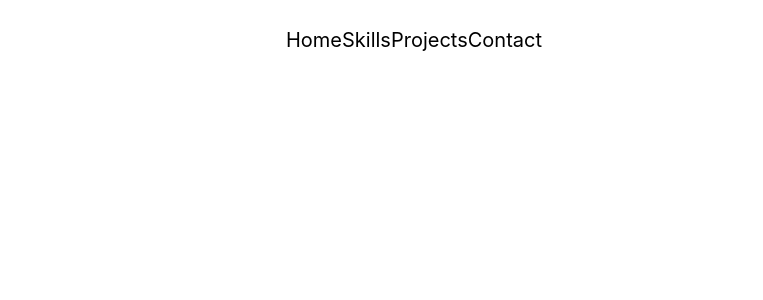
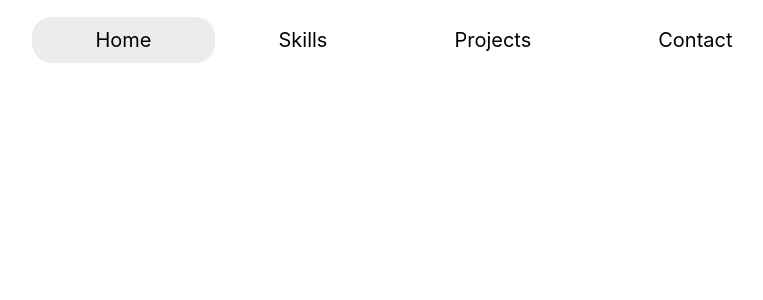
Before and after one commit to calebjo/portfolio-site, a Next.js app: page /components/topNav in a window 1280 px wide. In both pictures the pointer is over the link "Home". Shown: the top 300 px of the page, without its empty margins (226-989 px from the left). Built offline with nearby package versions, Linux system fonts and the light colour scheme.

Commit message:
Add scroll behavior

```diff
--- a/styles/Home.module.css
+++ b/styles/Home.module.css
@@ -103,8 +103,15 @@
     font-size: 2rem;
 }
 
-.topnav__links p {
+.topnav__links a {
     padding: 1% 5%;
+    transition: 0.1s all ease-in-out;
+}
+
+.topnav__links a:hover {
+    background: rgba(0, 0, 0, 0.075);
+    border-radius: 2rem;
+    transition: 0.1s all ease-in-out;
 }
 
 /* Side Nav bar*/
@@ -172,6 +179,7 @@
     flex-direction: column;
 	height: 100vh;
 	overflow-y: scroll;
+    scroll-behavior: smooth;
 }
 
 .pages section {
```
